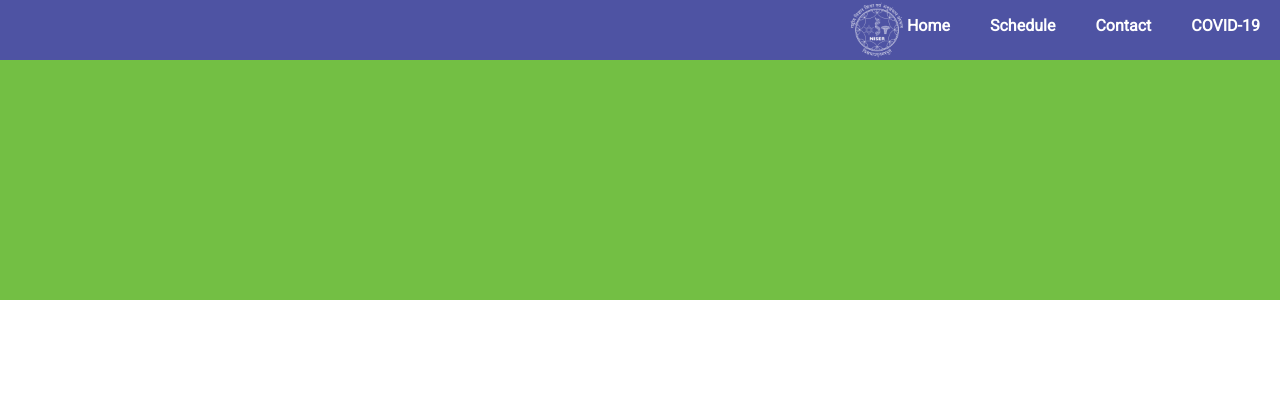
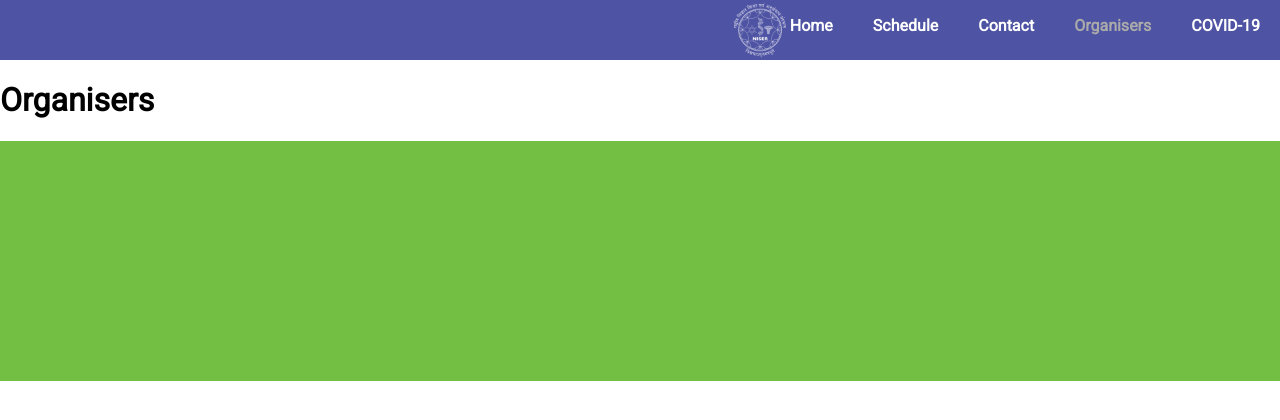
Before and after one commit to sdgniser/open_day, a Vue app in the folder open-day-vue/: page /#/team in a window 1280 px wide. Shown: the top 420 px of the page. Built offline with nearby package versions, Linux system fonts and the light colour scheme.

Commit message:
added team / organisers placeholder

```diff
--- a/open-day-vue/src/App.vue
+++ b/open-day-vue/src/App.vue
@@ -6,6 +6,7 @@
         <router-link to="/">Home</router-link>
         <router-link to="/schedule">Schedule</router-link>
         <router-link to="/contact">Contact</router-link>
+        <router-link to="/team">Organisers</router-link>
         <a href="/covid">COVID-19</a>
       </ul>
     </nav>
--- a/open-day-vue/src/router/index.ts
+++ b/open-day-vue/src/router/index.ts
@@ -20,6 +20,11 @@ const routes: Array<RouteConfig> = [
     name: 'Schedule',
     component: () => import('../views/Schedule.vue'),
   },
+  {
+    path: '/team',
+    name: 'Organisers',
+    component: () => import('../views/Organisers.vue'),
+  }
 ];
 
 const router = new VueRouter({
--- /dev/null
+++ b/open-day-vue/src/views/Organisers.vue
@@ -0,0 +1,10 @@
+<template>
+  <h1>Organisers</h1>
+</template>
+<script lang="ts">
+export default {
+  name: 'Organisers',
+};
+</script>
+<style scoped lang="scss">
+</style>
```
